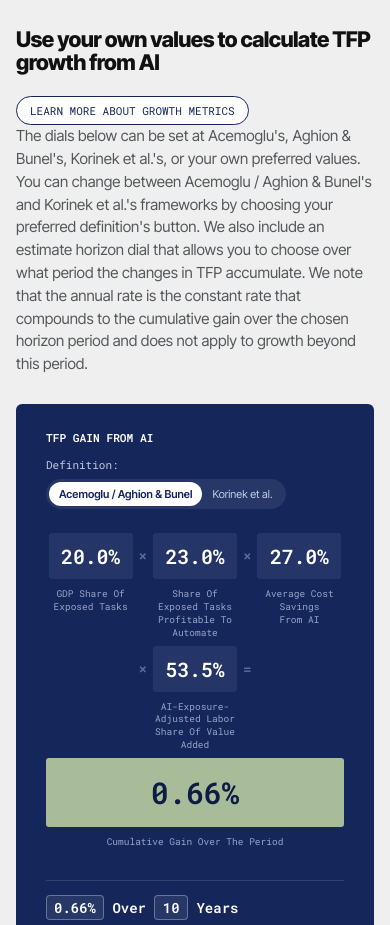
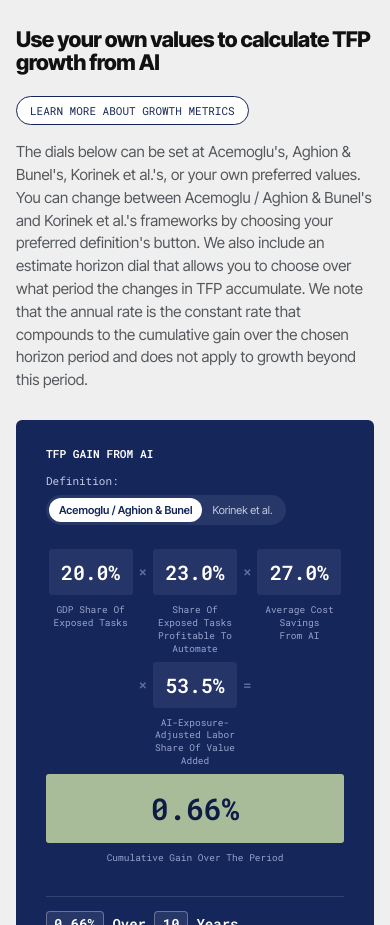
Before and after one commit to gcejas-sudo/three-frameworks, a plain HTML site: page index.html in a window 390 px wide. Shown: the part 1580-2505 px from the top of the page. Drawn offline with Linux system fonts and the light colour scheme.

Commit message:
Add breathing room under the metrics pill on phones
The pill sits inline beside the heading on a wide screen but wraps onto
its own line on a phone, where the lede's margin:0 left the paragraph
butted straight against it.

Co-Authored-By: Claude Opus 5 <noreply@anthropic.com>

```diff
--- a/index.html
+++ b/index.html
@@ -1287,6 +1287,11 @@ table.compare tbody tr:last-child td{border-bottom:none;background:var(--pale);f
   .metrictabs{flex-direction:column;align-items:stretch;gap:8px;padding:0;background:transparent;border-radius:0}
   .mtab{width:100%;white-space:normal;padding:11px 14px;font-size:.95rem}
 
+  /* the metrics pill sits inline beside the heading on a wide screen, but
+     wraps onto its own line here, where the lede's margin:0 left it butted
+     straight against the paragraph below */
+  .calc-head .lede{margin-top:16px}
+
   /* the comparison table hides ~590px to the right with nothing to say so.
      A gradient scroll-shadow on .table-scroll was tried first and does not
      work here: the table's own cells are opaque and paint straight over the
```
